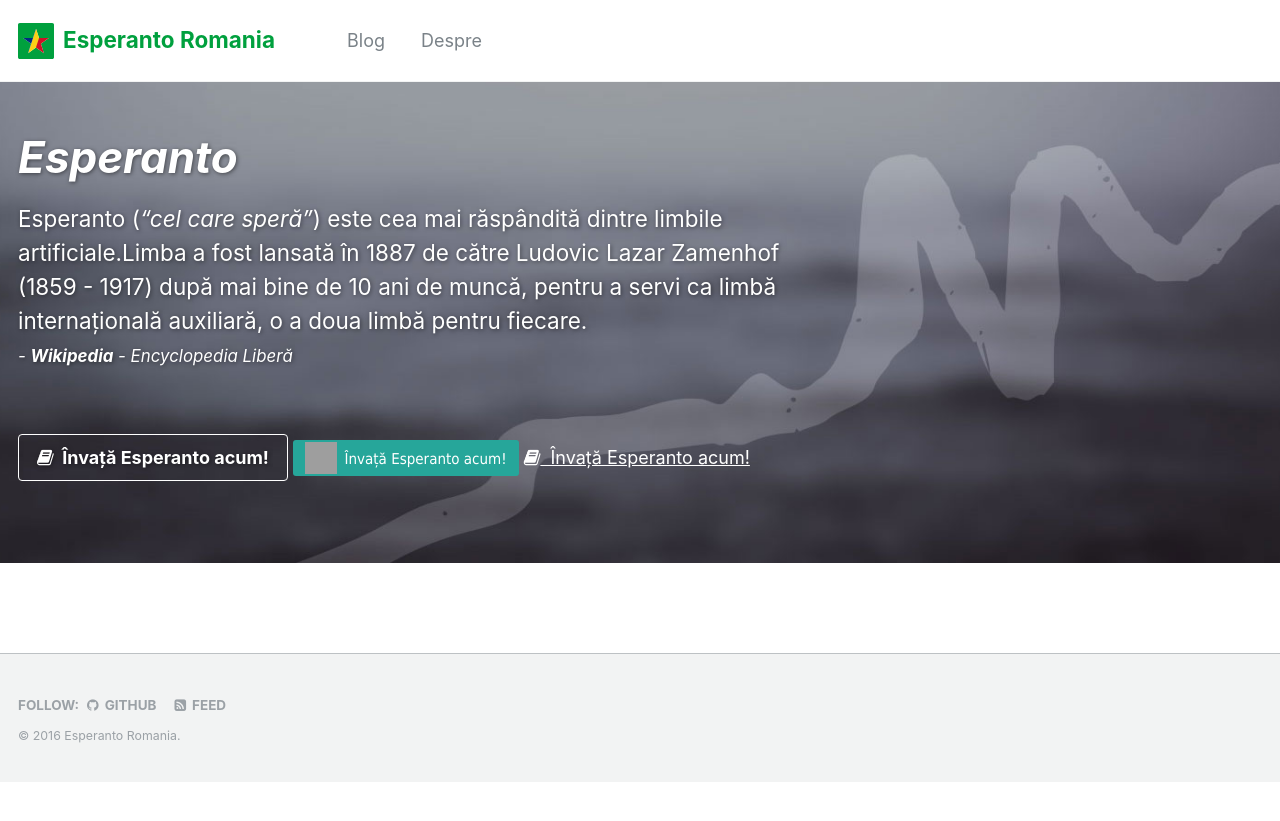
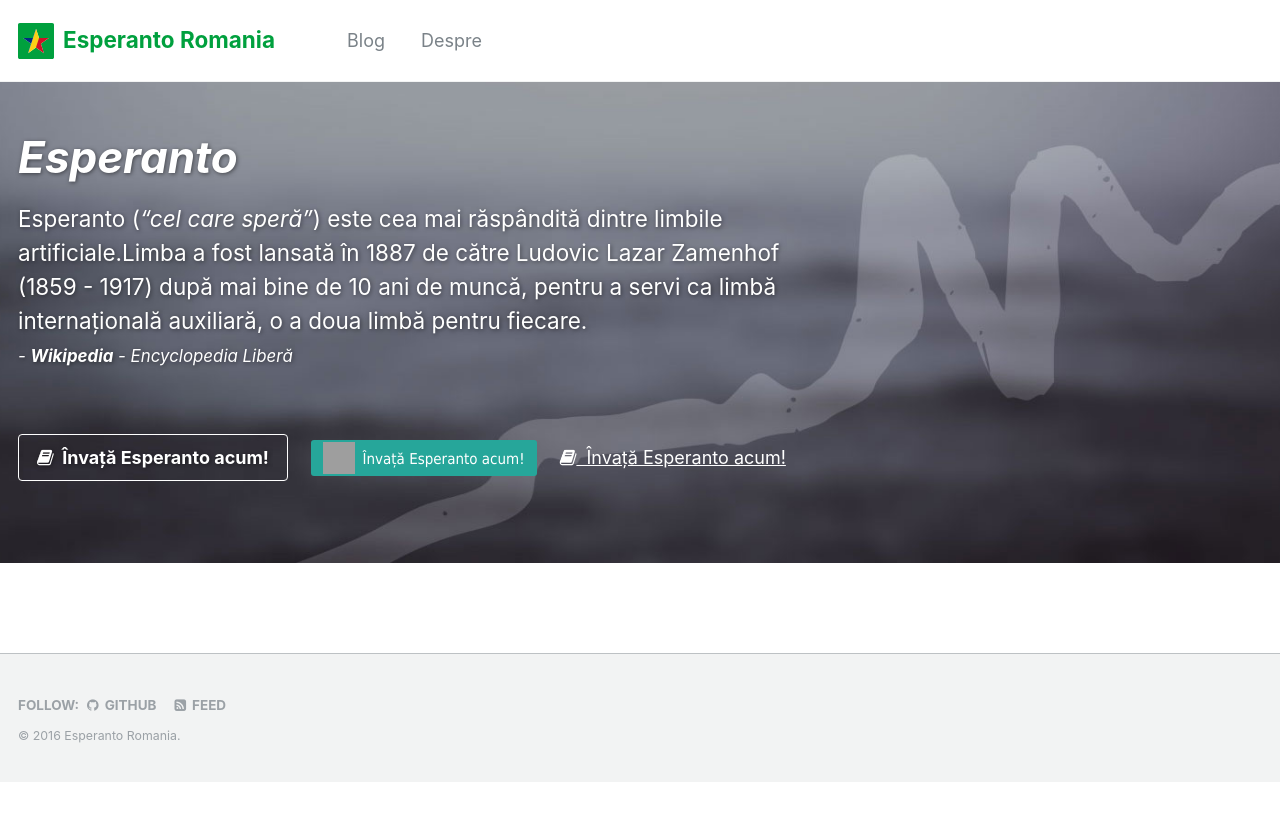
Before and after one commit to esperanto-ro/esperanto-ro.github.io, a Jekyll site: the page built from _pages/home.md, in a window 1280 px wide. Shown: the top 821 px of the page. Built offline with Jekyll 4.4.1, drawn with Linux system fonts in a browser that asks for light colours; grey boxes are pictures that could not be loaded.

Commit message:
More space between CTA buttons on home page

```diff
--- a/_includes/page__hero.html
+++ b/_includes/page__hero.html
@@ -60,10 +60,10 @@
       {% if page.header.cta_url or page.header.cta_second_url or page.header.cta_third_url %}
         <p>
         {% if page.header.cta_url %}
-          <a href="{{ cta_path }}" class="btn btn--light-outline btn--large">{{ page.header.cta_label | default: site.data.ui-text[site.locale].more_label }}</a>
+          <a href="{{ cta_path }}" class="btn btn--light-outline btn--large" style="margin-right: 1rem;">{{ page.header.cta_label | default: site.data.ui-text[site.locale].more_label }}</a>
         {% endif %}
         {% if page.header.cta_second_url %}
-          <a name="MHZMZMZMWZEJTGKHFZWFPUKMZU"  onmouseover="this.style.backgroundColor='#2bbbad'; this.style.boxShadow='';" onmouseout="this.style.backgroundColor='#26a69a'; this.style.boxShadow='';" href="{{ cta_second_path }}" onClick="event.preventDefault(); window.open(this.href,'paydemic-pop-up','left='+screen.availWidth/4+',width='+screen.availWidth/2+',top='+screen.availHeight/8+',height='+screen.availHeight*6/8);" style="font-family: Tahoma, Geneva, sans-serif;text-decoration:none;background-color:#26a69a;color:#fff;display:inline-block;padding:2px 12px;border:none 0;border-radius:3px;box-shadow:;" target="_blank"><span style="display:inline-block;background-image:url('https://devdemic.com/images/widget/PaydemicLogoTypeTrans.svg');line-height:1.75rem;height: 32px;width: 32px;">&nbsp;</span><span style="display:inline-block;margin-left:.5em;font-size:15px;">{{ page.header.cta_second_label | default: site.data.ui-text[site.locale].more_label }}</span></a>
+          <a name="MHZMZMZMWZEJTGKHFZWFPUKMZU"  onmouseover="this.style.backgroundColor='#2bbbad'; this.style.boxShadow='';" onmouseout="this.style.backgroundColor='#26a69a'; this.style.boxShadow='';" href="{{ cta_second_path }}" onClick="event.preventDefault(); window.open(this.href,'paydemic-pop-up','left='+screen.availWidth/4+',width='+screen.availWidth/2+',top='+screen.availHeight/8+',height='+screen.availHeight*6/8);" style="font-family: Tahoma, Geneva, sans-serif;text-decoration:none;background-color:#26a69a;color:#fff;display:inline-block;padding:2px 12px;border:none 0;border-radius:3px;box-shadow:;margin-right: 1rem;" target="_blank"><span style="display:inline-block;background-image:url('https://devdemic.com/images/widget/PaydemicLogoTypeTrans.svg');line-height:1.75rem;height: 32px;width: 32px;">&nbsp;</span><span style="display:inline-block;margin-left:.5em;font-size:15px;">{{ page.header.cta_second_label | default: site.data.ui-text[site.locale].more_label }}</span></a>
           <!-- <a href="{{ cta_second_path }}" class="btn btn--light-outline btn--large">{{ page.header.cta_second_label | default: site.data.ui-text[site.locale].more_label }}</a> -->
         {% endif %}
         {% if page.header.cta_third_url %}
```
